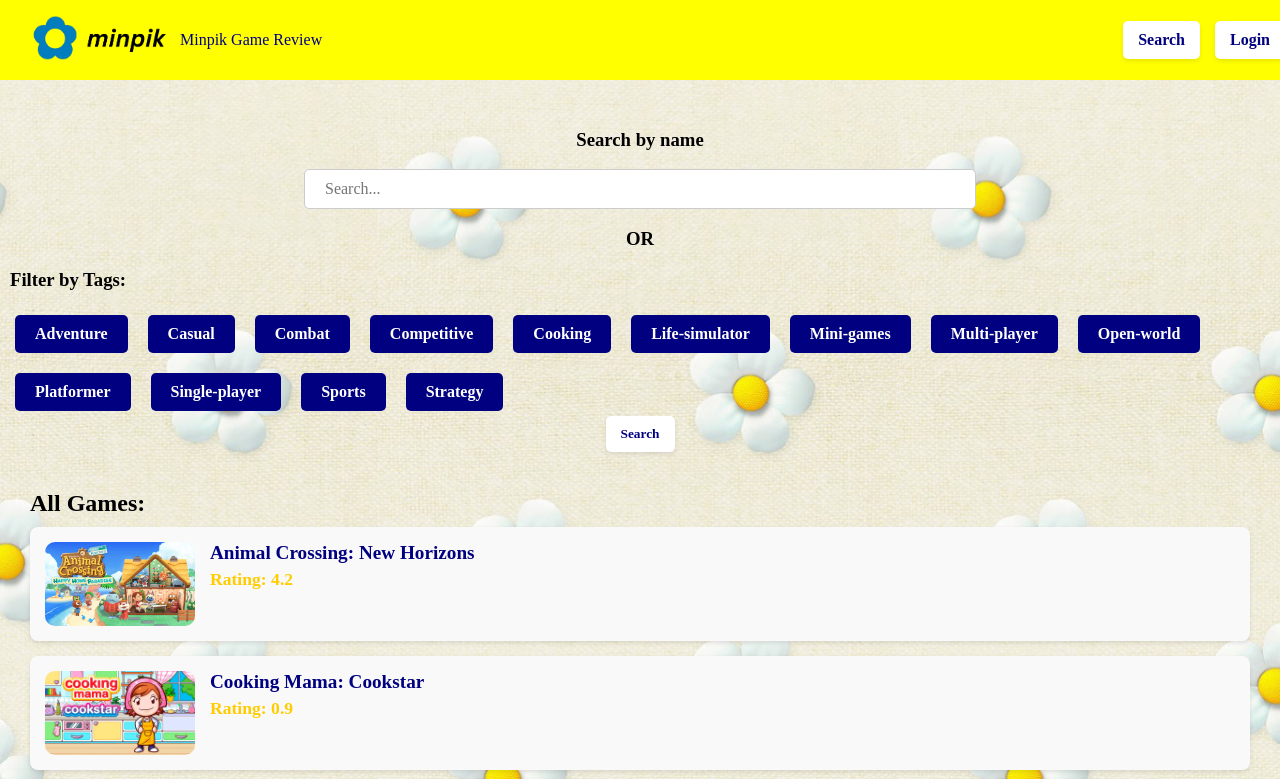
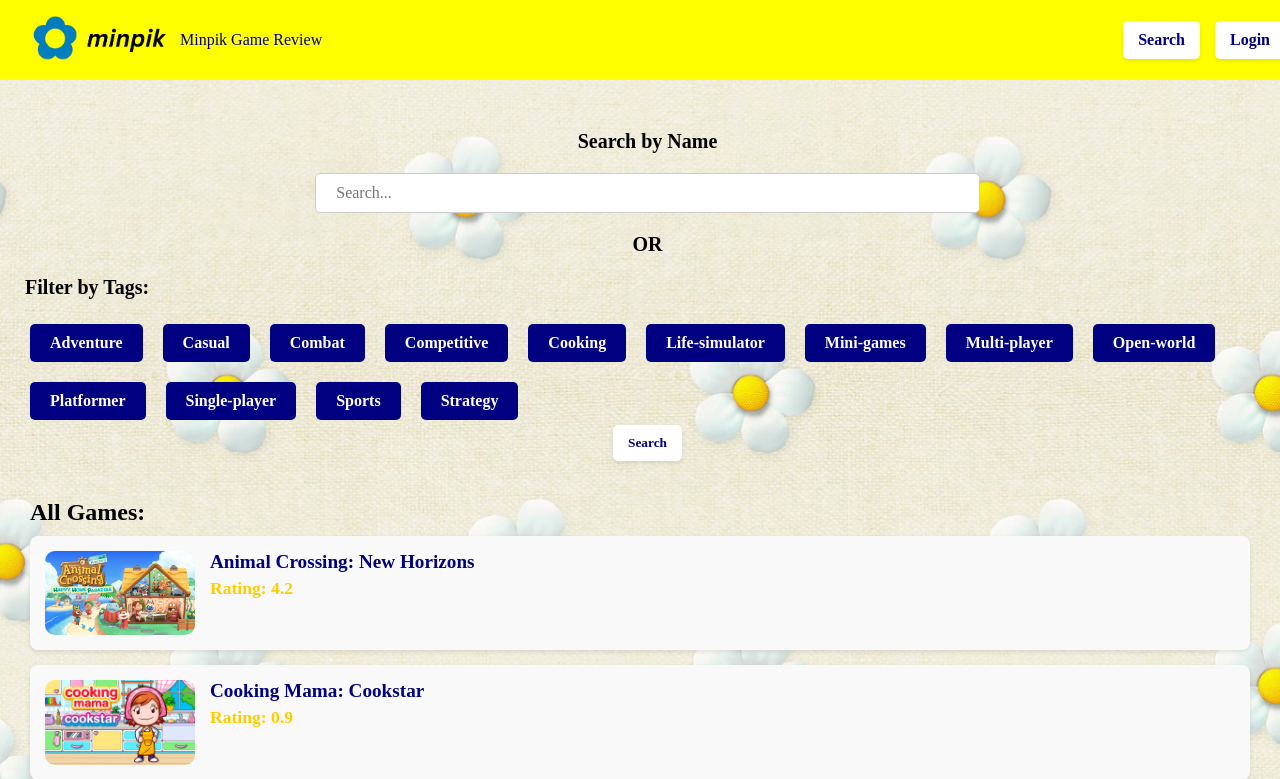
Before and after one commit to miriie/pikmin, a Flask app: page /search in a window 1280 px wide. Shown: the top 779 px of the page. Run offline with Flask 3, Linux system fonts and the light colour scheme; data comes from the database, SQL or seed files in the repository.

Commit message:
fixed some css

```diff
--- a/static/stylesheet.css
+++ b/static/stylesheet.css
@@ -328,7 +328,6 @@ textarea {
 }
 
 .search-game-card {
-    /* Your other card styling */
     margin-bottom: 15px; /* Space between game cards */
 }
 
@@ -373,6 +372,14 @@ textarea {
     font-weight: bold;
     margin: 0; /* Remove default margin */
     align-self: flex-start; /* Align the rating to the left, same as title */
+}
+
+.search-bar {
+  margin-left: 15px;
+}
+
+.search-bar h3{
+  font-size: 20px;
 }
 
 .search-bar input {
--- a/templates/search.html
+++ b/templates/search.html
@@ -28,7 +28,7 @@
     <!-- Search Bar & Filter-->
     <div class="search-bar">
         <form id="search-bar" method="POST" action="/search">
-            <h3>Search by name</h3>
+            <h3>Search by Name</h3>
             <input type="text" name="search-bar" placeholder="Search...">
             <h3>OR</h3>
             <h3 style="text-align: left;">Filter by Tags:</h3>
```
